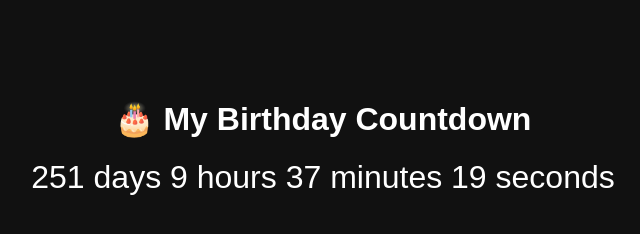
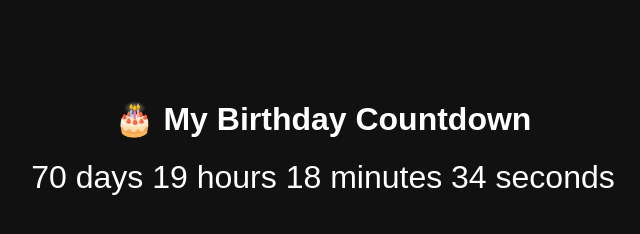
Before and after one commit to A1182612/about_me, a plain HTML site: page index.html in a window 1280 px wide. Shown: the full height of the page, 317-957 px from the left. Drawn offline with Linux system fonts and the light colour scheme.

Commit message:
Update birthday date in countdown

```diff
--- a/index.html
+++ b/index.html
@@ -23,7 +23,7 @@
 <div id="countdown"></div>
 
 <script>
-const birthday = new Date("2027-03-15T00:00:00");
+const birthday = new Date("2026-09-15T09:41:15");
 
 function updateCountdown() {
     const now = new Date();
```
